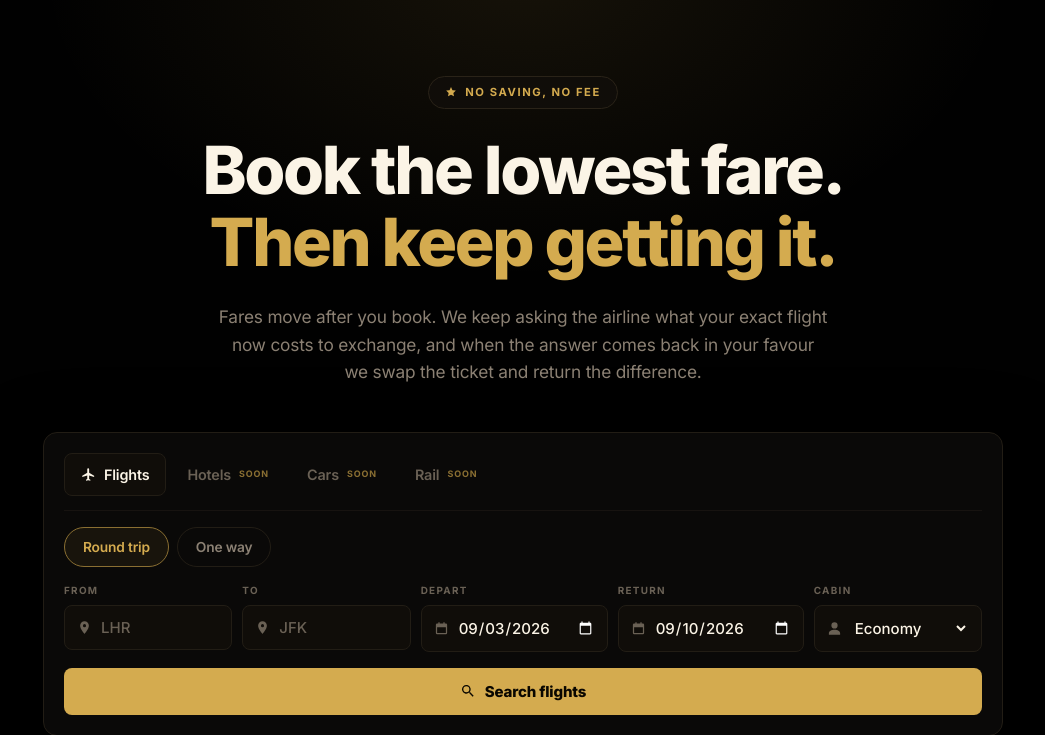
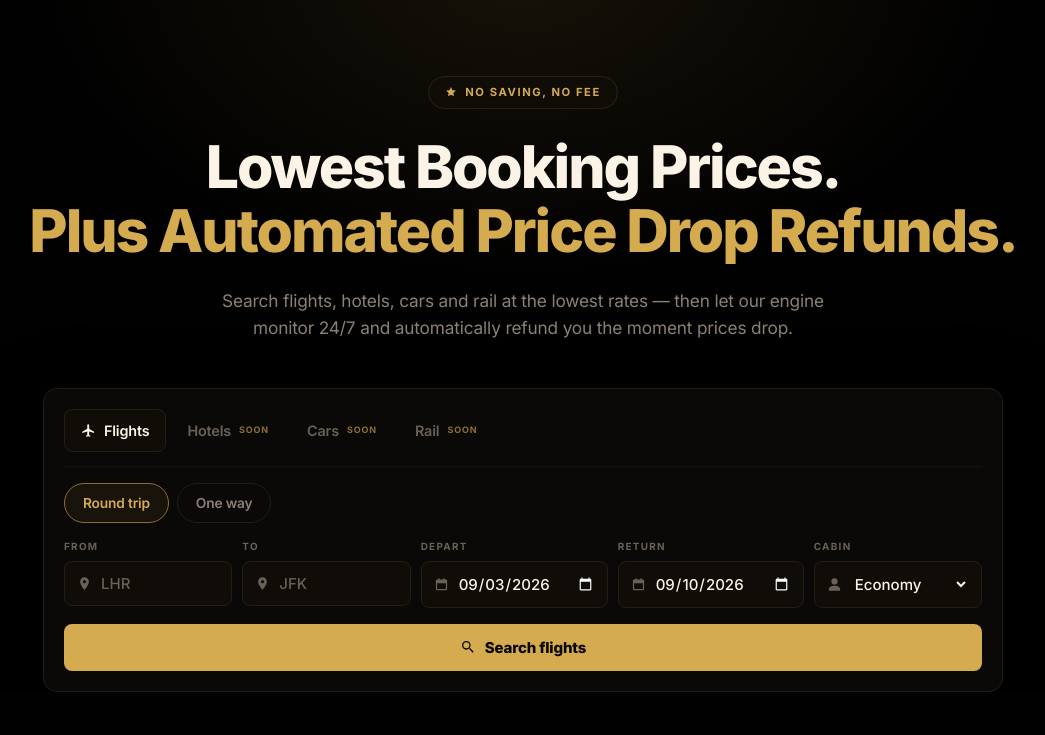
Before and after one commit to rahm-0x/TripDifference, a Flask app: page / in a window 1280 px wide. Shown: the part 74-809 px from the top of the page, without its empty margins (117-1162 px from the left). Run offline with Flask 3, Linux system fonts and the light colour scheme.

Commit message:
Update hero headline and subtext to Jake's copy
Retunes the h1 clamp and drops the 16ch cap so the longer second line
holds one line at desktop width.

Co-Authored-By: Claude Opus 5 <noreply@anthropic.com>

```diff
--- a/templates/landing.html
+++ b/templates/landing.html
@@ -39,7 +39,7 @@ a{color:inherit;text-decoration:none}
 .wrap{max-width:1200px;margin:0 auto;padding:0 28px}
 
 h1,h2,h3{line-height:1.08;letter-spacing:-.035em;font-weight:800}
-h1{font-size:clamp(2.5rem,5.6vw,4.15rem)}
+h1{font-size:clamp(1.95rem,4.6vw,3.85rem)}
 h2{font-size:clamp(1.9rem,3.4vw,2.7rem)}
 h3{font-size:1.02rem;font-weight:700;letter-spacing:-.015em;line-height:1.3}
 .gold{color:var(--gold)}
@@ -106,7 +106,9 @@ h3{font-size:1.02rem;font-weight:700;letter-spacing:-.015em;line-height:1.3}
   font-size:.7rem;font-weight:700;letter-spacing:.14em;text-transform:uppercase;
   color:var(--gold);
 }
-.hero h1{margin:26px auto 0;max-width:16ch}
+/* Sized so "Plus Automated Price Drop Refunds." holds one line at desktop
+   width; text-wrap:balance keeps the break sensible once it has to wrap. */
+.hero h1{margin:26px auto 0;max-width:none;text-wrap:balance}
 .hero h1 .l2{display:block;color:var(--gold)}
 .hero p.sub{
   margin:24px auto 0;max-width:56ch;font-size:1.08rem;color:var(--muted);
@@ -302,14 +304,13 @@ footer{border-top:1px solid var(--line-soft);padding:60px 0 0}
     </span>
 
     <h1>
-      Book the lowest fare.
-      <span class="l2">Then keep getting it.</span>
+      Lowest Booking Prices.
+      <span class="l2">Plus Automated Price Drop Refunds.</span>
     </h1>
 
     <p class="sub">
-      Fares move after you book. We keep asking the airline what your exact
-      flight now costs to exchange, and when the answer comes back in your
-      favour we swap the ticket and return the difference.
+      Search flights, hotels, cars and rail at the lowest rates — then let our
+      engine monitor 24/7 and automatically refund you the moment prices drop.
     </p>
 
     <!-- Posts to the existing /search route. Booking logic unchanged. -->
```
